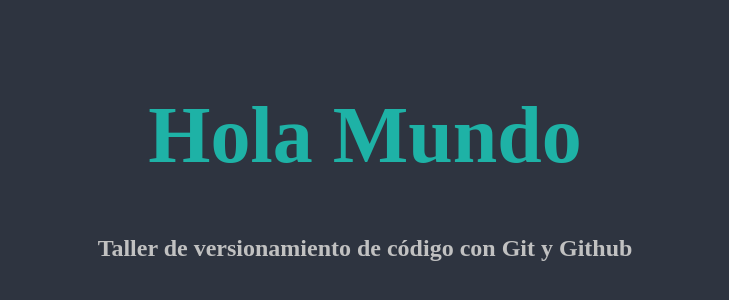
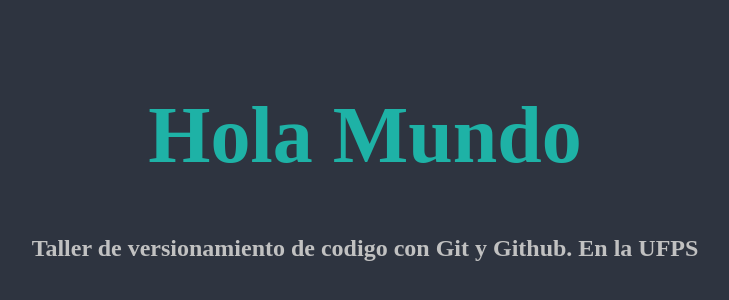
Before and after one commit to DanielCanisOrtega/PruebaGithub, a plain HTML site: page index.html in a window 1280 px wide. Shown: the part 110-410 px from the top of the page, without its empty margins (275-1004 px from the left). Drawn offline with Linux system fonts and the light colour scheme.

Commit message:
Se modificó el archivo index.html y se creó un nuevo archivo index2.html

```diff
--- a/index.html
+++ b/index.html
@@ -12,6 +12,6 @@
 </head>
 <body>
  <h1>Hola Mundo</h1>
- <h2>Taller de versionamiento de código con Git y Github</h2>
+ <h2>Taller de versionamiento de codigo con Git y Github. En la UFPS</h2>
 </body>
 </html>
```
Also changed, not shown: index2.html (added, +1 -0 lines).
